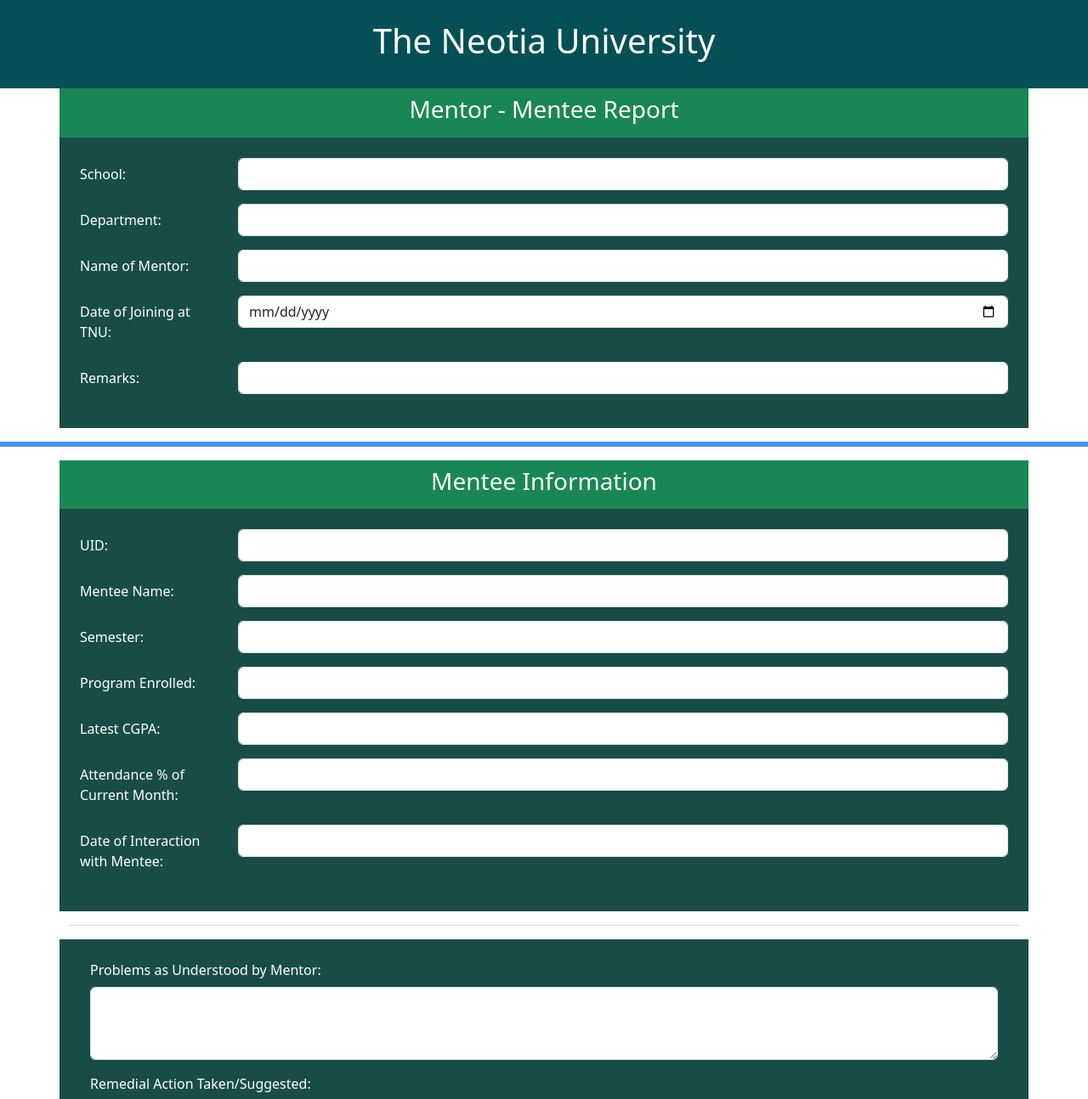
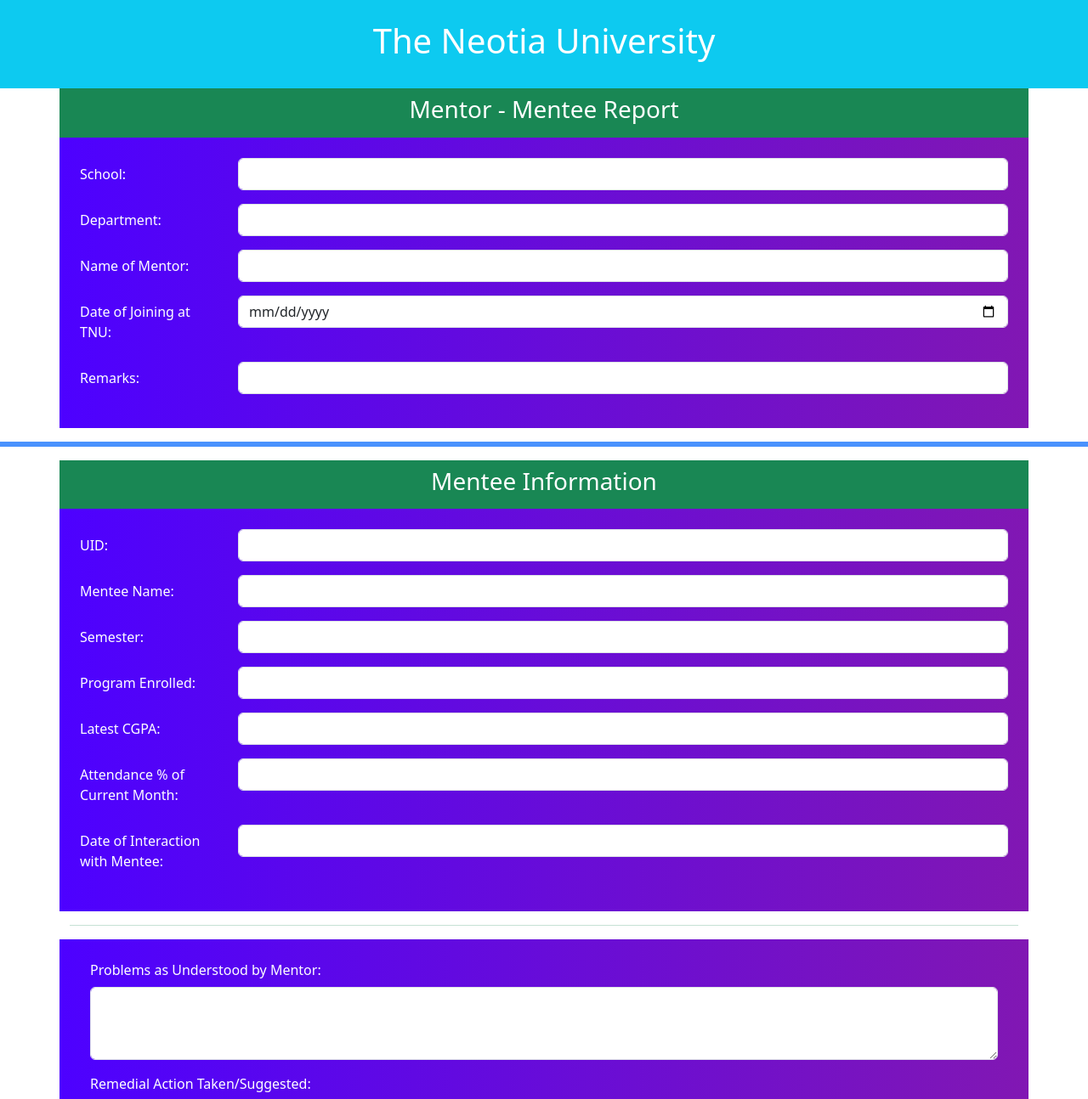
Before and after one commit to suman2mandal/Mentor_Mentee, a plain HTML site: page index.html in a window 1280 px wide. Shown: the top 1294 px of the page at 85% size. Drawn offline with Linux system fonts and the light colour scheme.

Commit message:
updated color from green to gradient

```diff
--- a/index.html
+++ b/index.html
@@ -8,7 +8,7 @@
 </head>
 <body>
     <!-- Title -->
-    <div class="text-center p-4" style="background-color: #035056;color:white;">
+    <div class="text-center p-4 bg-info" style="color:white;">
         <h1>The Neotia University</h1>
     </div>
     <!-- Mentor Information -->
@@ -16,7 +16,7 @@
     <div class="container d-flex justify-content-center p-2 text-bg-success ">
         <h3>Mentor - Mentee Report</h3>
     </div>
-    <div class="container p-4" style="background-color:#184D47;color:white;">
+    <div class="container p-4" style="background-image:linear-gradient(to right,rgb(77, 1, 255),rgb(129, 23, 179));color:white;">
         <div class="row mb-3">
             <label for="school" class="col-sm-2 col-form-label">School:</label>
             <div class="col-sm-10">
@@ -55,7 +55,7 @@
         <h3>Mentee Information</h3>
     </div>
 
-    <div class="container p-4" style="background-color:#184D47;color:white;">
+    <div class="container p-4" style="background-image:linear-gradient(to right,rgb(77, 1, 255),rgb(129, 23, 179));color:white;">
         <div class="row mb-3">
             <label for="UID" class="col-sm-2 col-form-label">UID:</label>
             <div class="col-sm-10">
@@ -104,7 +104,7 @@
     <div class="text-success container">
             <hr>
     </div>
-    <div class="container p-4" style="background-color:#184D47;color:white;">
+    <div class="container p-4" style="background-image:linear-gradient(to right,rgb(77, 1, 255),rgb(129, 23, 179));color:white;">
 
         <div class="mb-3 container">
             <label for="Problems" class="form-label">Problems as Understood by Mentor:</label>
```
